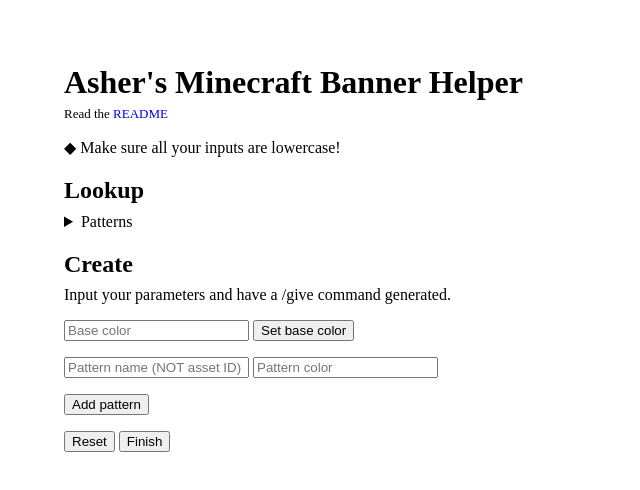
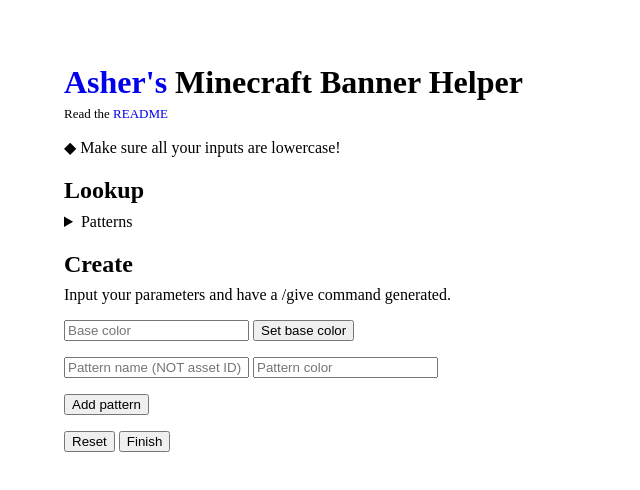
Before and after one commit to ashervahalik/minecraft-banner-helper, a plain HTML site: page index.html in a window 1280 px wide. Shown: the whole page, without its empty margins (0-640 px from the left). Drawn offline with Linux system fonts and the light colour scheme.

Commit message:
Added a link to main page

```diff
--- a/index.html
+++ b/index.html
@@ -4,7 +4,7 @@
 		<title>Asher's Minecraft Banner Helper</title>
 	</head>
 	<body onload='genTable()'>
-		<h1>Asher's Minecraft Banner Helper</h1>
+		<h1><a href='/'>Asher's</a> Minecraft Banner Helper</h1>
 		<p id='toreadme'>Read the <a href='https://github.com/ashervahalik/minecraft-banner-helper'>README</a></p>
 		<p>&#x25c6; Make sure all your inputs are lowercase!</p>
 		<h2>Lookup</h2>
```
